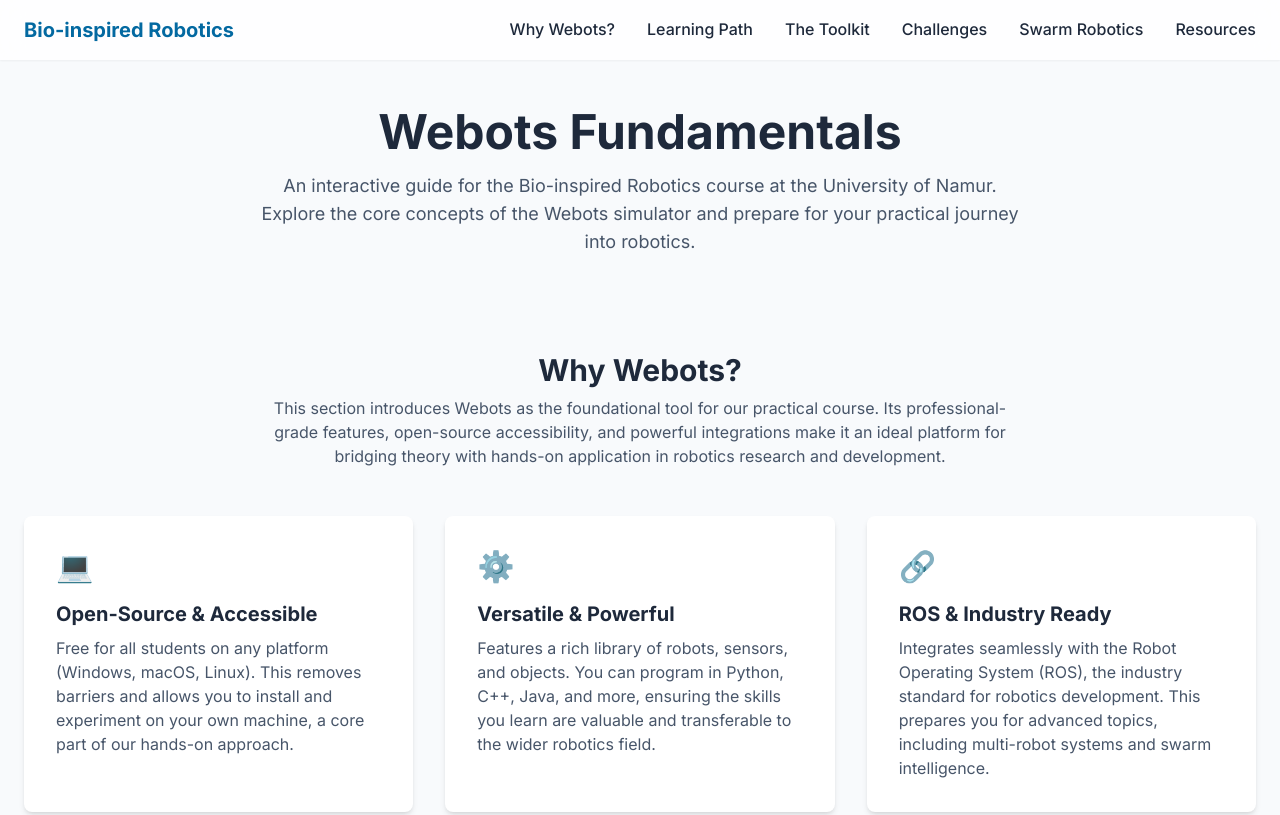
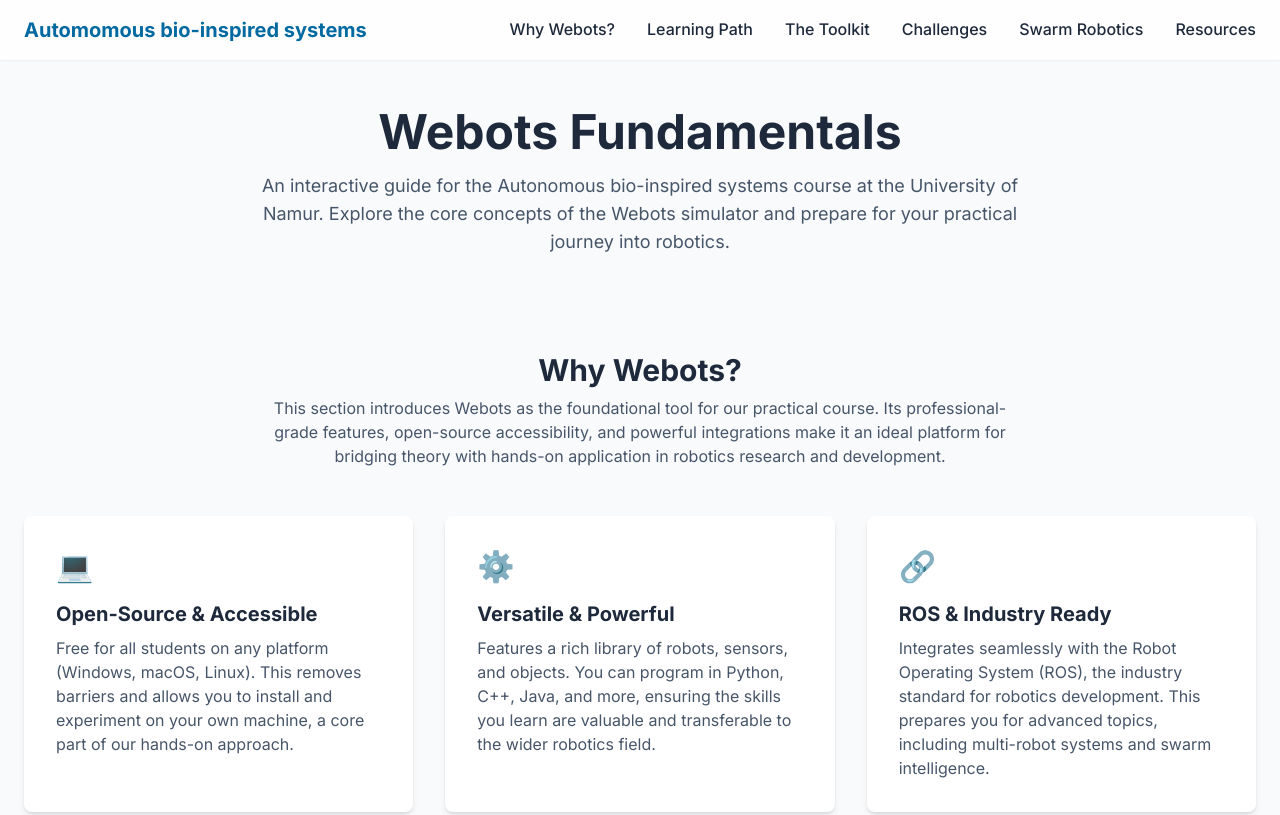
Before and after one commit to ahmedkamilabbass/-Automomous-bio-inspired-systems, a plain HTML site: page index.html in a window 1280 px wide. Shown: the top 815 px of the page. Drawn offline with nearby package versions, Linux system fonts and the light colour scheme.

Commit message:
Update index.html

```diff
--- a/index.html
+++ b/index.html
@@ -3,7 +3,7 @@
 <head>
     <meta charset="UTF-8">
     <meta name="viewport" content="width=device-width, initial-scale=1.0">
-    <title>Webots Fundamentals for Bio-inspired Robotics</title>
+    <title>Webots Fundamentals for  Automomous bio-inspired systems</title>
     <script src="https://cdn.tailwindcss.com"></script>
     <link rel="preconnect" href="https://fonts.googleapis.com">
     <link rel="preconnect" href="https://fonts.gstatic.com" crossorigin>
@@ -92,7 +92,7 @@
     <!-- Header & Navigation -->
     <header id="header" class="bg-white/80 backdrop-blur-md sticky top-0 z-50 shadow-sm">
         <nav class="container mx-auto px-6 py-4 flex justify-between items-center">
-            <h1 class="text-xl font-bold text-sky-700">Bio-inspired Robotics</h1>
+            <h1 class="text-xl font-bold text-sky-700"> Automomous bio-inspired systems</h1>
             <div class="hidden md:flex items-center space-x-8">
                 <a href="#why-webots" class="nav-link font-medium">Why Webots?</a>
                 <a href="#learning-path" class="nav-link font-medium">Learning Path</a>
@@ -120,7 +120,7 @@
         <!-- Intro Section -->
         <section class="text-center mb-24">
             <h2 class="text-4xl md:text-5xl font-bold mb-4">Webots Fundamentals</h2>
-            <p class="text-lg text-slate-600 max-w-3xl mx-auto">An interactive guide for the Bio-inspired Robotics course at the University of Namur. Explore the core concepts of the Webots simulator and prepare for your practical journey into robotics.</p>
+            <p class="text-lg text-slate-600 max-w-3xl mx-auto">An interactive guide for the  Autonomous bio-inspired systems course at the University of Namur. Explore the core concepts of the Webots simulator and prepare for your practical journey into robotics.</p>
         </section>
 
         <!-- Why Webots? -->
@@ -308,7 +308,7 @@
 
     <footer class="bg-slate-800 text-slate-300 mt-24">
         <div class="container mx-auto px-6 py-8 text-center">
-            <p>Bio-inspired Robotics | University of Namur</p>
+            <p> Automomous bio-inspired systems | University of Namur</p>
             <p class="text-sm text-slate-400 mt-2">Interactive Guide created from Course Plan</p>
         </div>
     </footer>
```
